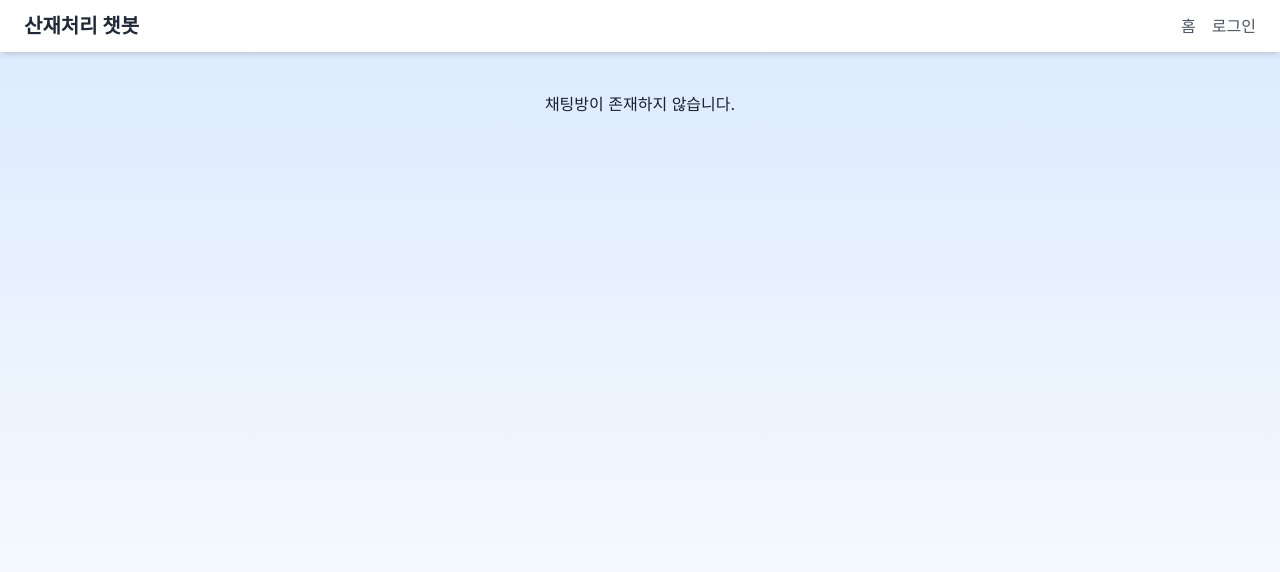
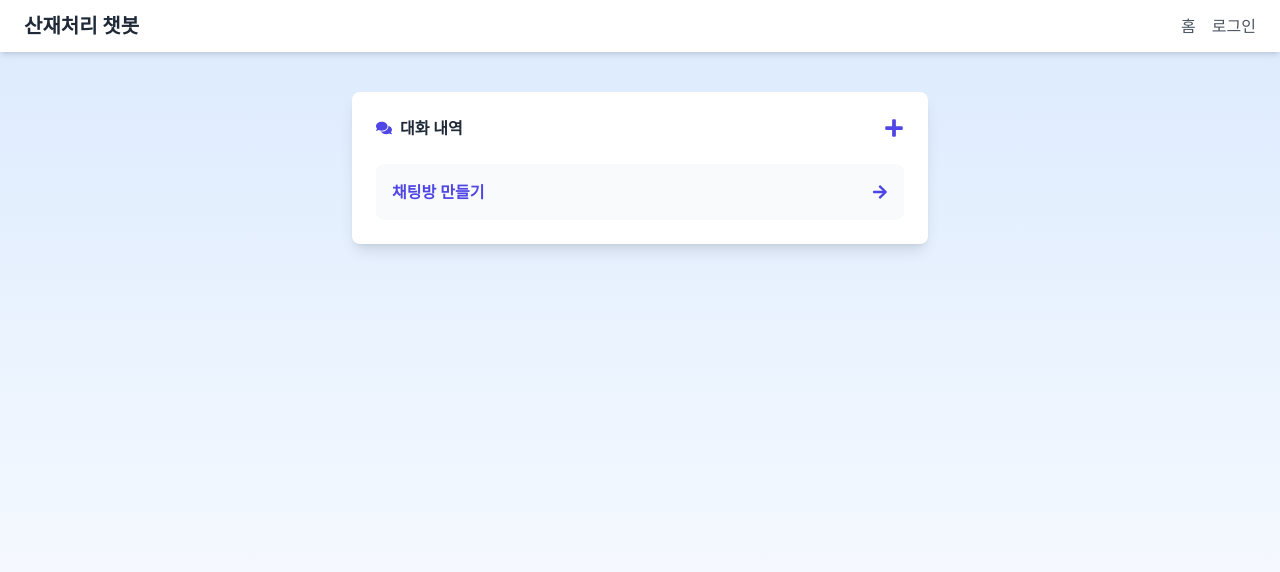
Before and after one commit to Injury-law-assist/frontend, a Next.js app: page /Chat in a window 1280 px wide. Shown: the top 572 px of the page. Built offline with nearby package versions, Linux system fonts and the light colour scheme.

Commit message:
Fix:채팅방 생성 아이콘 추가

```diff
--- a/app/Chat/page.tsx
+++ b/app/Chat/page.tsx
@@ -1,17 +1,21 @@
 "use client";
 
-import { useQuery } from "@tanstack/react-query";
+import { useQuery, useQueryClient } from "@tanstack/react-query";
 import { getChatting } from "@/app/_api/api";
 import { useAuthStore } from "@/app/store";
 import Link from "next/link";
+import { useRouter } from "next/navigation";
 import { ChatRoom } from "../types/ChatRoom";
-import { FaComments, FaArrowRight } from "react-icons/fa";
+import { FaComments, FaArrowRight, FaPlus } from "react-icons/fa";
 import { useState } from "react";
 import CreateChatRoomForm from "@/components/CreateChatRoom";
 
 const ChatList = () => {
     const { accessToken } = useAuthStore();
     const [showModal, setShowModal] = useState(false);
+    const router = useRouter();
+    const queryClient = useQueryClient();
+
     const {
         data: chatRooms,
         isLoading,
@@ -24,27 +28,47 @@ const ChatList = () => {
 
     const closeModal = () => {
         setShowModal(false);
+        queryClient.invalidateQueries({ queryKey: ['chatRooms'] });
+        router.refresh();
     };
+
     const handleCreateChat = () => {
         setShowModal(true);
     };
+
+    const handleCreateChatSuccess = (newChatRoomId: number) => {
+        closeModal();
+        router.push(`/Chat/${newChatRoomId}`);
+    };
+
     if (isLoading) return <div className="flex justify-center items-center h-screen">Loading...</div>;
     if (error) return <div className="text-red-500 text-center mt-10">{error.message || "An error occurred"}</div>;
-    if (!chatRooms || chatRooms.length === 0) return <div className="text-center mt-10">채팅방이 존재하지 않습니다.</div>;
 
     return (
         <div className="max-w-xl  mx-auto mt-10 p-6 bg-white rounded-lg shadow-lg">
-            <h2 className="text-l font-bold mb-6 text-gray-800 flex items-center">
+            <div className="flex justify-between items-center mb-6">
+                <h2 className="text-l font-bold text-gray-800 flex items-center">
                     <FaComments className="mr-2 text-indigo-600" />
                     대화 내역
                 </h2>
+                <button
+                    onClick={handleCreateChat}
+                    className="text-indigo-600 hover:text-indigo-800 transition duration-300"
+                    title="채팅방 만들기"
+                >
+                    <FaPlus size={20} />
+                </button>
+            </div>
             <ul className="space-y-4">
-                {chatRooms.length === 0 ? (
-                    <li className="bg-gray-50 rounded-lg p-4 hover:bg-gray-100 transition duration-300">
+                {!chatRooms || chatRooms.length === 0 ? (
+                    <li
+                    className="bg-gray-50 rounded-lg p-4 hover:bg-gray-100 transition duration-300 cursor-pointer"
+                    onClick={handleCreateChat}>
                     <div className="flex justify-between items-center">
-                            <button onClick={handleCreateChat} className="flex items-center text-indigo-600 hover:text-indigo-800 font-semibold transition duration-300">
+                        <span className="flex items-center text-indigo-600 hover:text-indigo-800 font-semibold transition duration-300">
                             채팅방 만들기
-                            </button>
+                        </span>
+                        <FaArrowRight className="text-indigo-600" />
                     </div>
                 </li>
                 ) : (
@@ -68,7 +92,7 @@ const ChatList = () => {
                         <button onClick={closeModal} className="absolute top-2 right-2 bg-gray-200 p-2 rounded-full hover:bg-gray-300 transition">
                             X
                         </button>
-                        <CreateChatRoomForm onClose={closeModal} />
+                        <CreateChatRoomForm onClose={closeModal} onSuccess={handleCreateChatSuccess} />
                     </div>
                 </div>
             )}
--- a/app/store.ts
+++ b/app/store.ts
@@ -6,13 +6,6 @@ interface AuthState {
   setTokens: (accessToken: string, refreshToken: string) => void;
   clearTokens: () => void;
 }
-
-// export const useAuthStore = create<AuthState>((set) => ({
-//   accessToken: '',
-//   refreshToken:'',
-//   setTokens: (accessToken, refreshToken) => set({ accessToken, refreshToken }),
-//   clearTokens: () => set({ accessToken: '', refreshToken:'' }),
-// }));
 
 export const useAuthStore = create(
   persist<AuthState>(
@@ -23,7 +16,7 @@ export const useAuthStore = create(
       clearTokens: () => set({ accessToken: '', refreshToken:'' }),
     }),
     {name:'auth-storage',
-     getStorage:()=>sessionStorage,
+     getStorage:()=>localStorage,
     }
   )
 )
--- a/components/ChatBubble.tsx
+++ b/components/ChatBubble.tsx
@@ -13,8 +13,9 @@ const ChatBubble: React.FC<ChatBubbleProps> = ({ message, isUser }) => {
           isUser ? 'bg-green-200' : 'bg-gray-200'
         }`}
         style={{
-          direction: 'ltr',
-          textAlign: isUser ? 'right' : 'left'
+          textAlign: 'left',
+          wordBreak: 'keep-all',
+          overflowWrap: 'break-word'
         }}
       >
         {message}
--- a/components/CreateChatRoom.tsx
+++ b/components/CreateChatRoom.tsx
@@ -1,12 +1,12 @@
 "use client";
 
-import { useState, useEffect } from "react";
-import { useRouter } from "next/navigation";
+import { useState } from "react";
 import { createChatRoom } from "@/app/_api/api";
 import { useAuthStore } from "@/app/store";
 
 interface CreateChatRoomFormProps {
     onClose: () => void;
+    onSuccess: (newChatRoomId: number) => void;
 }
 
 interface ChatRoomResponse {
@@ -21,12 +21,10 @@ interface ChatRoomResponse {
     };
 }
 
-const CreateChatRoomForm: React.FC<CreateChatRoomFormProps> = ({ onClose }) => {
+const CreateChatRoomForm: React.FC<CreateChatRoomFormProps> = ({ onClose, onSuccess }) => {
     const [title, setTitle] = useState("");
     const [error, setError] = useState<string | null>(null);
-    const [successMessage, setSuccessMessage] = useState<string | null>(null);
     const { accessToken } = useAuthStore();
-    const router = useRouter();
 
     const handleSubmit = async (event: React.FormEvent) => {
         event.preventDefault();
@@ -38,9 +36,7 @@ const CreateChatRoomForm: React.FC<CreateChatRoomFormProps> = ({ onClose }) => {
             const response = (await createChatRoom(title, accessToken)) as ChatRoomResponse;
 
             if (response.statusCode === 200 && response.data && response.data.cr_id) {
-                setSuccessMessage("Chat room created successfully!");
-                setError(null);
-                setTitle("");
+                onSuccess(response.data.cr_id);
                 onClose();
             } else {
                 setError("Failed to create chat room. Unexpected response structure.");
@@ -76,7 +72,6 @@ const CreateChatRoomForm: React.FC<CreateChatRoomFormProps> = ({ onClose }) => {
                 </button>
             </form>
             {error && <p className="mt-4 text-red-500">{error}</p>}
-            {successMessage && <p className="mt-4 text-green-500">{successMessage}</p>}
         </div>
     );
 };
--- a/components/SideBar.tsx
+++ b/components/SideBar.tsx
@@ -7,6 +7,7 @@ import { ChatRoom } from '@/app/types/ChatRoom';
 import { useRouter } from 'next/navigation';
 import { FaChevronLeft, FaChevronRight, FaTrash, FaArrowRight, FaPlus } from 'react-icons/fa';
 import CreateChatRoomForm from './CreateChatRoom';
+
 interface SidebarProps {
   isOpen: boolean;
   toggleSidebar: () => void;
@@ -41,12 +42,16 @@ const Sidebar: React.FC<SidebarProps> = ({ isOpen, toggleSidebar }) => {
   }, [accessToken]);
 
   const handleDelete = async (r_id: number): Promise<void> => {
+    const isConfirmed = window.confirm("대화를 삭제하시겠습니까?");
+
+    if (isConfirmed) {
       try {
         await deleteChat(r_id, accessToken);
         setChatRooms(chatRooms.filter(room => room.cr_id !== r_id));
         router.refresh();
       } catch (error) {
         setError('Failed to delete chat room. Please try again.');
+      }
     }
   };
 
@@ -60,6 +65,11 @@ const Sidebar: React.FC<SidebarProps> = ({ isOpen, toggleSidebar }) => {
 
   const handleCloseForm = () => {
     setShowCreateForm(false);
+  };
+
+  const handleCreateChatSuccess = (newChatRoomId: number) => {
+    handleCloseForm();
+    router.push(`/Chat/${newChatRoomId}`);
   };
 
   return (
@@ -94,7 +104,7 @@ const Sidebar: React.FC<SidebarProps> = ({ isOpen, toggleSidebar }) => {
                   <div className="flex space-x-2">
                     <button
                       onClick={() => handleSelectChatRoom(room.cr_id)}
-                      className="text-blue-400 hover:text-blue-300 transition-colors duration-200"
+                      className="text-white hover:text-slate-300 transition-colors duration-200"
                       title="Go to chat room"
                     >
                       <FaArrowRight />
@@ -124,7 +134,7 @@ const Sidebar: React.FC<SidebarProps> = ({ isOpen, toggleSidebar }) => {
                 <path strokeLinecap="round" strokeLinejoin="round" strokeWidth={2} d="M6 18L18 6M6 6l12 12" />
               </svg>
             </button>
-            <CreateChatRoomForm onClose={handleCloseForm} />
+            <CreateChatRoomForm onClose={handleCloseForm} onSuccess={handleCreateChatSuccess} />
           </div>
         </div>
       )}
```
Lines whose indentation alone changed are shown as unchanged.
